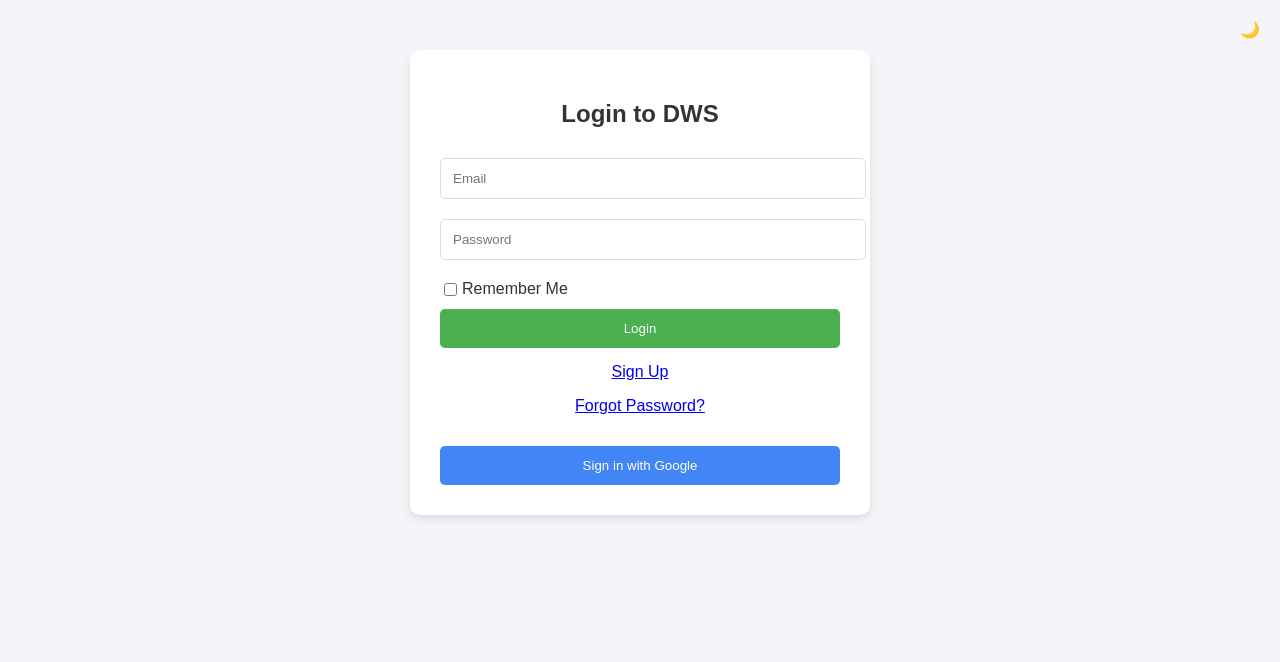
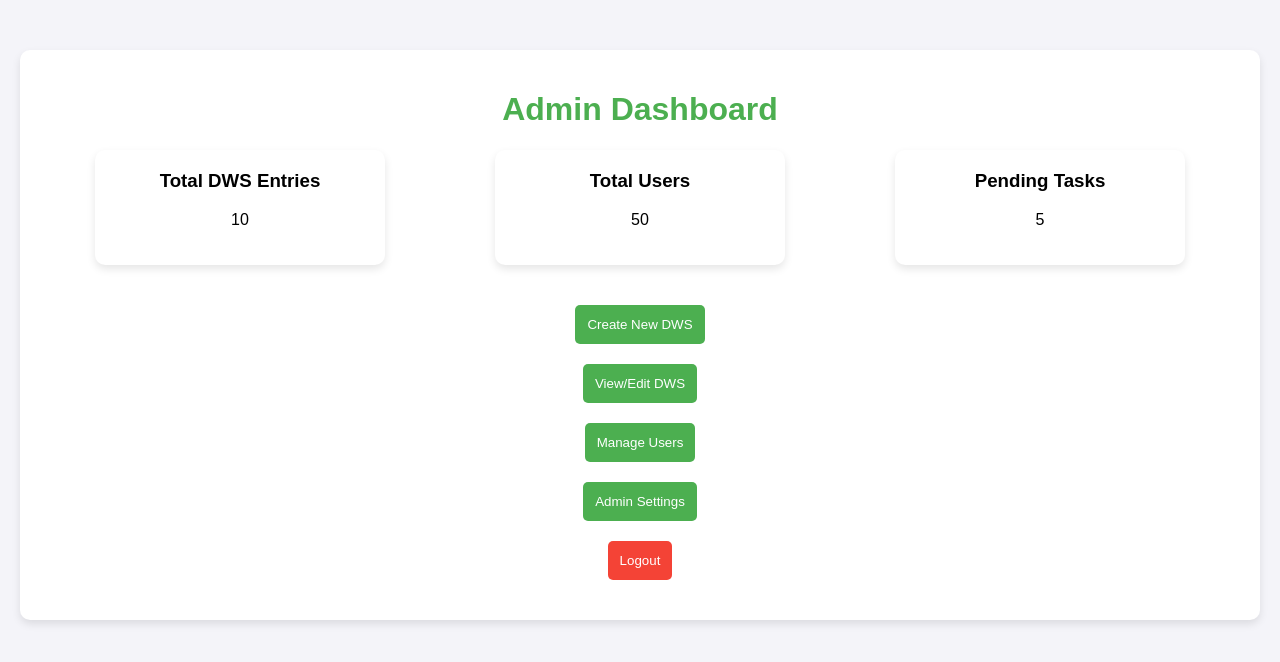
Before and after one commit to pond42grating/trial, a plain HTML site: page index.html in a window 1280 px wide. Drawn offline with Linux system fonts and the light colour scheme.

Commit message:
Update index.html

```diff
--- a/index.html
+++ b/index.html
@@ -3,12 +3,10 @@
 <head>
   <meta charset="UTF-8">
   <meta name="viewport" content="width=device-width, initial-scale=1.0">
-  <title>Login - DWS Management</title>
+  <title>Admin - DWS Management</title>
   <script type="module">
-    // Import Firebase
+    import { getAuth, signOut } from "https://www.gstatic.com/firebasejs/11.1.0/firebase-auth.js";
     import { initializeApp } from "https://www.gstatic.com/firebasejs/11.1.0/firebase-app.js";
-    import { getAuth, signInWithEmailAndPassword, signInWithPopup, GoogleAuthProvider } from "https://www.gstatic.com/firebasejs/11.1.0/firebase-auth.js";
-    import { getFirestore, doc, getDoc } from "https://www.gstatic.com/firebasejs/11.1.0/firebase-firestore.js";
 
     // Firebase configuration
     const firebaseConfig = {
@@ -24,85 +22,17 @@
     // Initialize Firebase
     const app = initializeApp(firebaseConfig);
     const auth = getAuth(app);
-    const db = getFirestore(app);
 
-    // Login Function (Email and Password)
-    async function login() {
-  const email = document.getElementById("email").value.trim();
-  const password = document.getElementById("password").value.trim();
-
-  if (!email || !password) {
-    alert("Please enter both email and password.");
-    return;
+    // Admin Logout Function
+    function logout() {
+      signOut(auth).then(() => {
+        window.location.href = "index.html"; // Redirect to login page after logging out
+      }).catch((error) => {
+        console.error("Error logging out:", error);
+      });
     }
 
-  try {
-    // Sign in the user with Firebase Authentication
-    const userCredential = await signInWithEmailAndPassword(auth, email, password);
-    const user = userCredential.user;
-
-    // Fetch admin details from Firestore to check if the user is an admin
-    const adminRef = doc(db, "Admin", "Details");
-    const adminDoc = await getDoc(adminRef);
-
-    if (adminDoc.exists()) {
-      const adminData = adminDoc.data();
-
-      // Check if the user matches admin credentials
-      if (email === adminData.id && password === adminData.password) {
-        window.location.href = "admin.html"; // Redirect to admin page
-      } else {
-        // Redirect normal user to login.html
-        alert("Welcome, user!");
-        window.location.href = "login.html";
-      }
-    } else {
-      alert("Admin data not found.");
-    }
-  } catch (error) {
-    console.error("Error during login: ", error);
-    alert("Error: " + error.message);
-  }
-}
-
-    // Google Sign-In Function
-    async function googleLogin() {
-      const provider = new GoogleAuthProvider();
-
-      try {
-        const result = await signInWithPopup(auth, provider);
-        const user = result.user;
-        alert(`Welcome ${user.displayName}!`);
-        window.location.href = "admin.html"; // Redirect to admin page
-      } catch (error) {
-        console.error("Error during Google login: ", error);
-        alert("Error: " + error.message);
-      }
-    }
-
-    // Toggle theme (dark/light mode)
-    function toggleTheme() {
-      document.body.classList.toggle('dark-mode');
-      if (document.body.classList.contains('dark-mode')) {
-        localStorage.setItem('theme', 'dark');
-      } else {
-        localStorage.setItem('theme', 'light');
-      }
-    }
-
-    // Apply the stored theme when the page loads
-    window.onload = function() {
-      const storedTheme = localStorage.getItem('theme');
-      if (storedTheme === 'dark') {
-        document.body.classList.add('dark-mode');
-      } else {
-        document.body.classList.remove('dark-mode');
-      }
-    };
-
-    window.login = login;
-    window.toggleTheme = toggleTheme;
-    window.googleLogin = googleLogin;
+    window.logout = logout;
   </script>
 
   <style>
@@ -111,125 +41,110 @@
       margin: 0;
       padding: 0;
       background-color: #f4f4f9;
-    transition: background-color 0.3s ease, color 0.3s ease;
-    color: #333; /* Default text color */
-  }
-
-  .dark-mode {
-    background-color: #333;
-    color: #fff;
     }
 
     .container {
-    max-width: 400px;
+      max-width: 1200px;
       margin: 50px auto;
+      padding: 20px;
       background: white;
-    padding: 30px;
       border-radius: 10px;
       box-shadow: 0 4px 8px rgba(0, 0, 0, 0.1);
-    transition: background-color 0.3s ease, color 0.3s ease;
     }
 
-  .dark-mode .container {
-    background-color: #444;
-    color: #fff;
+    h1 {
+      text-align: center;
+      color: #4CAF50;
     }
 
-  h2 {
+    .dashboard {
+      display: flex;
+      justify-content: space-around;
+      margin-bottom: 40px;
+    }
+
+    .card {
+      background-color: #fff;
+      border-radius: 10px;
+      padding: 20px;
+      width: 250px;
+      box-shadow: 0 4px 8px rgba(0, 0, 0, 0.1);
       text-align: center;
     }
 
-  .input-field {
-    width: 100%;
-    padding: 12px;
-    margin: 10px 0;
-    border-radius: 5px;
-    border: 1px solid #ddd;
+    .card h3 {
+      margin-top: 0;
     }
 
     .button {
-    width: 100%;
+      display: block;
+      margin: 20px auto;
       padding: 12px;
       background-color: #4CAF50;
       color: white;
       border: none;
       border-radius: 5px;
       cursor: pointer;
-    transition: background-color 0.3s ease;
     }
 
     .button:hover {
       background-color: #45a049;
     }
 
-  .remember-me {
-    display: flex;
-    align-items: center;
-    margin: 10px 0;
+    .nav-link {
+      display: block;
+      margin-top: 15px;
+      color: #4CAF50;
+      text-decoration: none;
+      text-align: center;
     }
 
-  .remember-me input {
-    margin-right: 5px;
-  }
-
-  .toggle-theme {
-    position: absolute;
-    top: 20px;
-    right: 20px;
-    cursor: pointer;
-  }
-
-  .link {
-    display: block;
-    text-align: center;
-    margin-top: 15px;
-    color: #4CAF50; /* Default link color */
-    text-decoration: none;
-    transition: color 0.3s ease;
-  }
-
-  .link:hover {
+    .nav-link:hover {
       text-decoration: underline;
     }
 
-  .dark-mode .link {
-    color: #57e4ff; /* Bright cyan for better visibility in dark mode */
+    .logout-btn {
+      background-color: #f44336;
     }
 
-  .google-signin-btn {
-    width: 100%;
-    padding: 12px;
-    background-color: #4285F4;
-    color: white;
-    border: none;
-    border-radius: 5px;
-    margin-top: 15px;
-    cursor: pointer;
-    transition: background-color 0.3s ease;
-  }
-
-  .google-signin-btn:hover {
-    background-color: #357ae8;
+    .logout-btn:hover {
+      background-color: #e53935;
     }
   </style>
 </head>
 
 <body>
-  <div class="toggle-theme" onclick="toggleTheme()">🌙</div>
   <div class="container">
-    <h2>Login to DWS</h2>
-    <input type="email" id="email" class="input-field" placeholder="Email" required>
-    <input type="password" id="password" class="input-field" placeholder="Password" required>
-    <div class="remember-me">
-      <input type="checkbox" id="rememberMe">
-      <label for="rememberMe">Remember Me</label>
+    <h1>Admin Dashboard</h1>
+
+    <!-- Dashboard Overview -->
+    <div class="dashboard">
+      <div class="card">
+        <h3>Total DWS Entries</h3>
+        <p>10</p> <!-- Replace with dynamic data -->
       </div>
-    <button class="button" onclick="login()">Login</button>
-    <p class="link"><a href="signup.html">Sign Up</a></p>
-    <p class="link"><a href="forget.html">Forgot Password?</a></p>
+      <div class="card">
+        <h3>Total Users</h3>
+        <p>50</p> <!-- Replace with dynamic data -->
+      </div>
+      <div class="card">
+        <h3>Pending Tasks</h3>
+        <p>5</p> <!-- Replace with dynamic data -->
+      </div>
+    </div>
 
-    <!-- Google Sign-In Button -->
-    <button class="google-signin-btn" onclick="googleLogin()">Sign in with Google</button>
+    <!-- DWS Management -->
+    <button class="button" onclick="window.location.href='createDWS.html'">Create New DWS</button>
+    <button class="button" onclick="window.location.href='manageDWS.html'">View/Edit DWS</button>
+
+    <!-- User Management -->
+    <button class="button" onclick="window.location.href='manageUsers.html'">Manage Users</button>
+
+    <!-- Admin Settings -->
+    <button class="button" onclick="window.location.href='adminSettings.html'">Admin Settings</button>
+
+    <!-- Logout -->
+    <button class="button logout-btn" onclick="logout()">Logout</button>
   </div>
 </body>
 </html>
```
Lines whose indentation alone changed are shown as unchanged.
